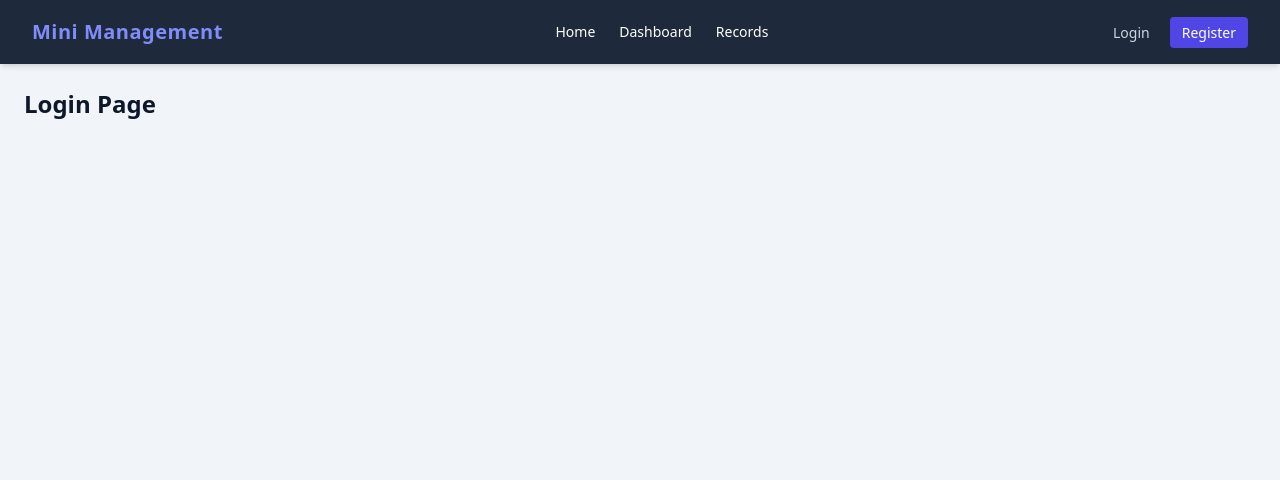
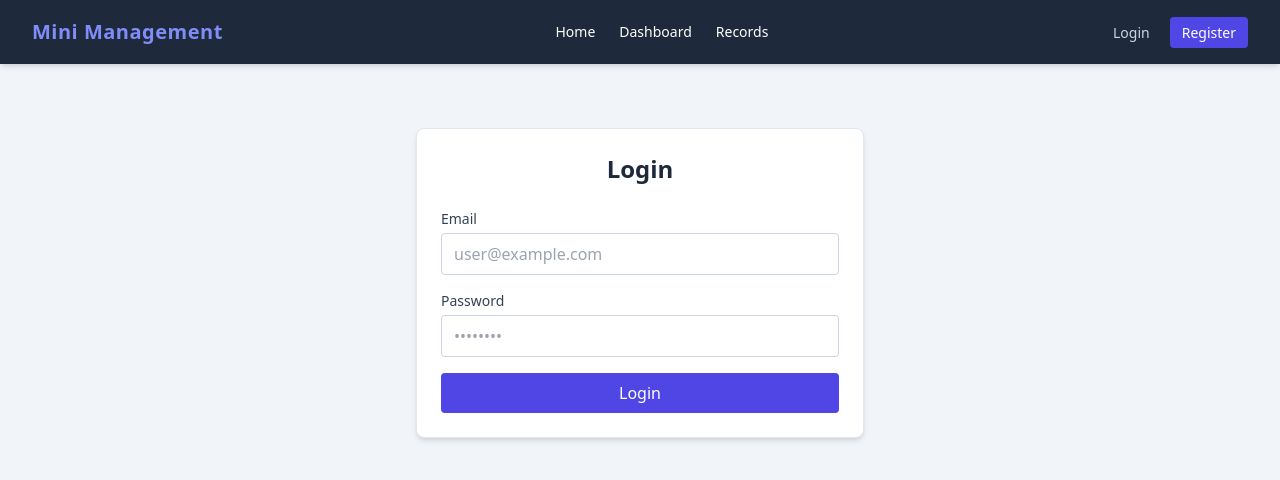
Before and after one commit to andreikristoffermanrique/mini-management-system-midterms, a React app in the folder frontend/: page /login in a window 1280 px wide. Shown: the top 480 px of the page. Built offline with nearby package versions, Linux system fonts and the light colour scheme; the HTML template or start-up script is replaced by a standard one.

Commit message:
[UI-03] Implemented Login page with email and password form fields

```diff
--- a/frontend/src/App.jsx
+++ b/frontend/src/App.jsx
@@ -1,6 +1,7 @@
 import React, { useState } from 'react';
 import { BrowserRouter as Router, Routes, Route } from 'react-router-dom';
 import Navbar from './components/Navbar';
+import Login from './pages/Login';
 
 function App() {
   const [user, setUser] = useState(() => {
@@ -23,7 +24,7 @@ function App() {
             <Route path="/" element={<h2 className="text-2xl font-bold">Home Page</h2>} />
             <Route path="/dashboard" element={<h2 className="text-2xl font-bold">Dashboard</h2>} />
             <Route path="/records" element={<h2 className="text-2xl font-bold">Records Management</h2>} />
-            <Route path="/login" element={<h2 className="text-2xl font-bold">Login Page</h2>} />
+            <Route path="/login" element={<Login setUser={setUser} />} />
             <Route path="/register" element={<h2 className="text-2xl font-bold">Register Page</h2>} />
           </Routes>
         </main>
--- /dev/null
+++ b/frontend/src/pages/Login.jsx
@@ -0,0 +1,92 @@
+import React, { useState } from 'react';
+import { useNavigate } from 'react-router-dom';
+
+export default function Login({ setUser }) {
+  const [formData, setFormData] = useState({ email: '', password: '' });
+  const [error, setError] = useState('');
+  const [loading, setLoading] = useState(false);
+  const navigate = useNavigate();
+
+  const handleChange = (e) => {
+    setFormData({ ...formData, [e.target.name]: e.target.value });
+  };
+
+  const handleSubmit = async (e) => {
+    e.preventDefault();
+    setError('');
+    setLoading(true);
+
+    try {
+      const response = await fetch('http://localhost:5000/api/auth/login', {
+        method: 'POST',
+        headers: { 'Content-Type': 'application/json' },
+        body: JSON.stringify(formData),
+      });
+
+      const data = await response.json();
+
+      if (!response.ok) {
+        throw new Error(data.message || 'Login failed. Please check your credentials.');
+      }
+
+      // Store auth state
+      localStorage.setItem('token', data.token);
+      localStorage.setItem('user', JSON.stringify(data.user));
+
+      if (setUser) setUser(data.user);
+      navigate('/dashboard');
+    } catch (err) {
+      setError(err.message);
+    } finally {
+      setLoading(false);
+    }
+  };
+
+  return (
+    <div className="max-w-md mx-auto my-10 p-6 bg-white rounded-lg shadow-md border border-slate-200">
+      <h2 className="text-2xl font-bold mb-6 text-center text-slate-800">Login</h2>
+
+      {error && (
+        <div className="mb-4 p-3 bg-red-100 text-red-700 text-sm rounded border border-red-200">
+          {error}
+        </div>
+      )}
+
+      <form onSubmit={handleSubmit} className="space-y-4">
+        <div>
+          <label className="block text-sm font-medium text-slate-700 mb-1">Email</label>
+          <input
+            type="email"
+            name="email"
+            required
+            value={formData.email}
+            onChange={handleChange}
+            className="w-full px-3 py-2 border border-slate-300 rounded focus:outline-none focus:ring-2 focus:ring-indigo-500"
+            placeholder="user@example.com"
+          />
+        </div>
+
+        <div>
+          <label className="block text-sm font-medium text-slate-700 mb-1">Password</label>
+          <input
+            type="password"
+            name="password"
+            required
+            value={formData.password}
+            onChange={handleChange}
+            className="w-full px-3 py-2 border border-slate-300 rounded focus:outline-none focus:ring-2 focus:ring-indigo-500"
+            placeholder="••••••••"
+          />
+        </div>
+
+        <button
+          type="submit"
+          disabled={loading}
+          className="w-full bg-indigo-600 hover:bg-indigo-500 text-white font-medium py-2 rounded transition disabled:opacity-50"
+        >
+          {loading ? 'Logging in...' : 'Login'}
+        </button>
+      </form>
+    </div>
+  );
+}
```
